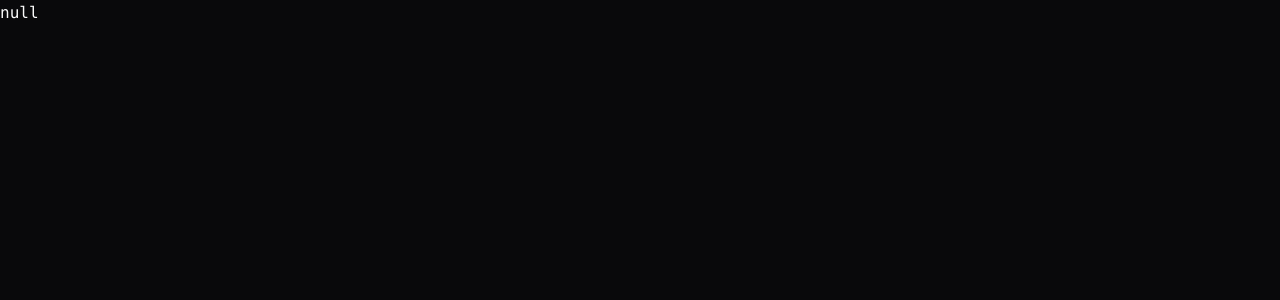
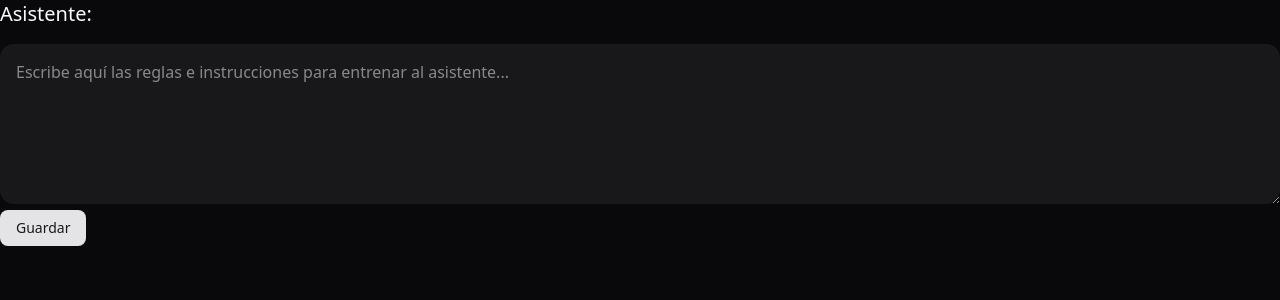
Before and after one commit to soyluisarrieta/funnelhot-ai-assistants-manager, a Next.js app: page /asistentes/1 in a window 1280 px wide. Shown: the top 300 px of the page. Built offline with nearby package versions, Linux system fonts and the light colour scheme.

Commit message:
feat: add training functionality to assistant page

```diff
--- a/src/app/asistentes/[id]/page.tsx
+++ b/src/app/asistentes/[id]/page.tsx
@@ -1,25 +1,49 @@
 'use client'
 
-import { getAssistantById } from "@/services/assistants.service";
-import { Assistant } from "@/types/assistant";
+import { Button } from "@/components/ui/button"
+import { useAssistants } from "@/hook/useAssistants"
+import { getAssistantById } from "@/services/assistants.service"
+import { Assistant } from "@/types/assistant"
 import { useParams } from "next/navigation"
-import { useEffect, useState } from "react";
+import { useEffect, useState } from "react"
 
 export default function TrainingPage() {
+  const [assistant, setAssistant] = useState<Assistant | null>(null)
+  const [rules, setRules] = useState<Assistant['rules']>()
+
   const { id } = useParams<{ id: string }>()
-  const [assistant, setAssistant] = useState<Assistant | null>(null)
+  const { actions } = useAssistants()
 
   useEffect(() => {
     const loadAssistant = async () => {
       const data = await getAssistantById(id)
+      if (!data) return
       setAssistant(data)
+      setRules(data.rules)
     }
     loadAssistant()
   }, [id])
 
+  const handleTrainingUpdate = () => {
+    if (!assistant) return
+    actions.update({ ...assistant, rules: rules || '' })
+  }
+
   return (
     <>
-      <code>{JSON.stringify(assistant)}</code>
+      <header className="text-xl mb-4">
+        Asistente: {assistant?.name}
+      </header>
+
+      <textarea
+        className="w-full h-40 p-4 bg-card rounded-xl"
+        placeholder="Escribe aquí las reglas e instrucciones para entrenar al asistente..."
+        value={rules}
+        onChange={(e) => setRules(e.target.value)}
+      />
+      <Button onClick={handleTrainingUpdate}>
+        Guardar
+      </Button>
     </>
   )
 }
```
Also changed, not shown: 1 other file (tests, documents, lock files or other folders).
